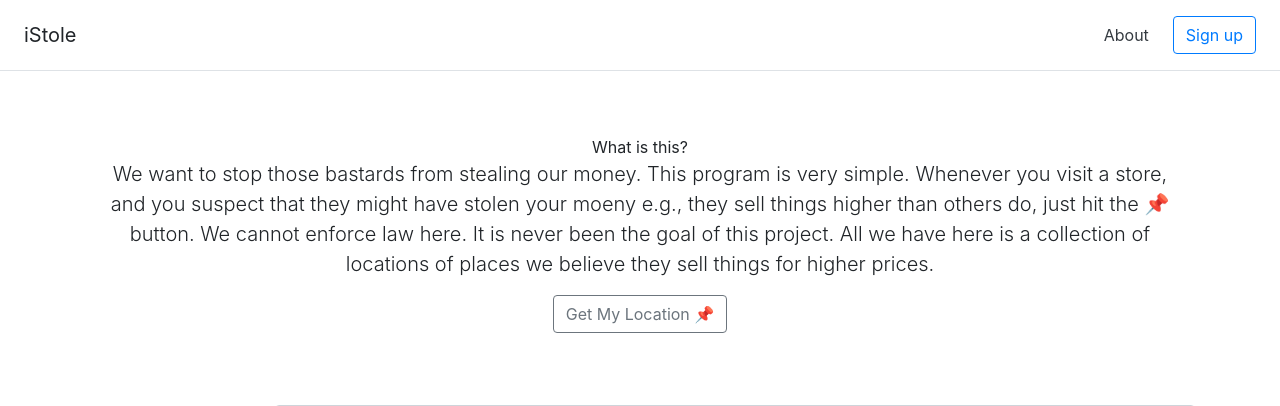
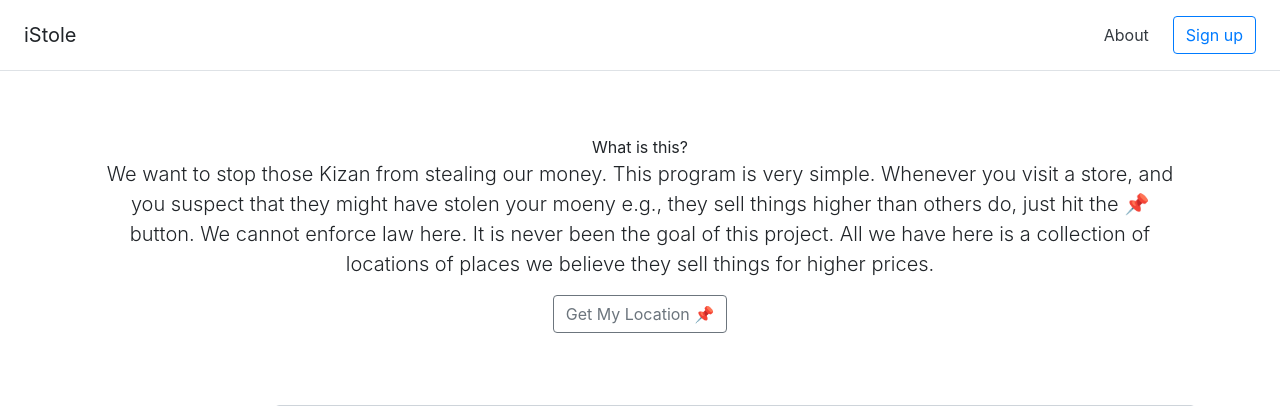
Before and after one commit to adonese/istole, a Flask app: page / in a window 1280 px wide. Shown: the top 406 px of the page. Run offline with Flask 2, Linux system fonts and the light colour scheme; some libraries are stand-ins or nearby versions.

Commit message:
adding index

```diff
--- a/templates/index.html
+++ b/templates/index.html
@@ -47,7 +47,7 @@
     <div class="px-3 py-3 pt-md-5 pb-md-4 mx-auto text-center container>
             <h1 class=" display-4">What is this?</h1>
       <p class="lead">
-        We want to stop those bastards from stealing our money. This program is very simple. Whenever you visit a store,
+        We want to stop those Kizan from stealing our money. This program is very simple. Whenever you visit a store,
         and you suspect that they might have stolen your moeny e.g., they sell things higher than others do, just hit
         the 📌
         button. We <el>cannot</el> enforce law here. It is never been the goal of this project. All we have here is a
```
